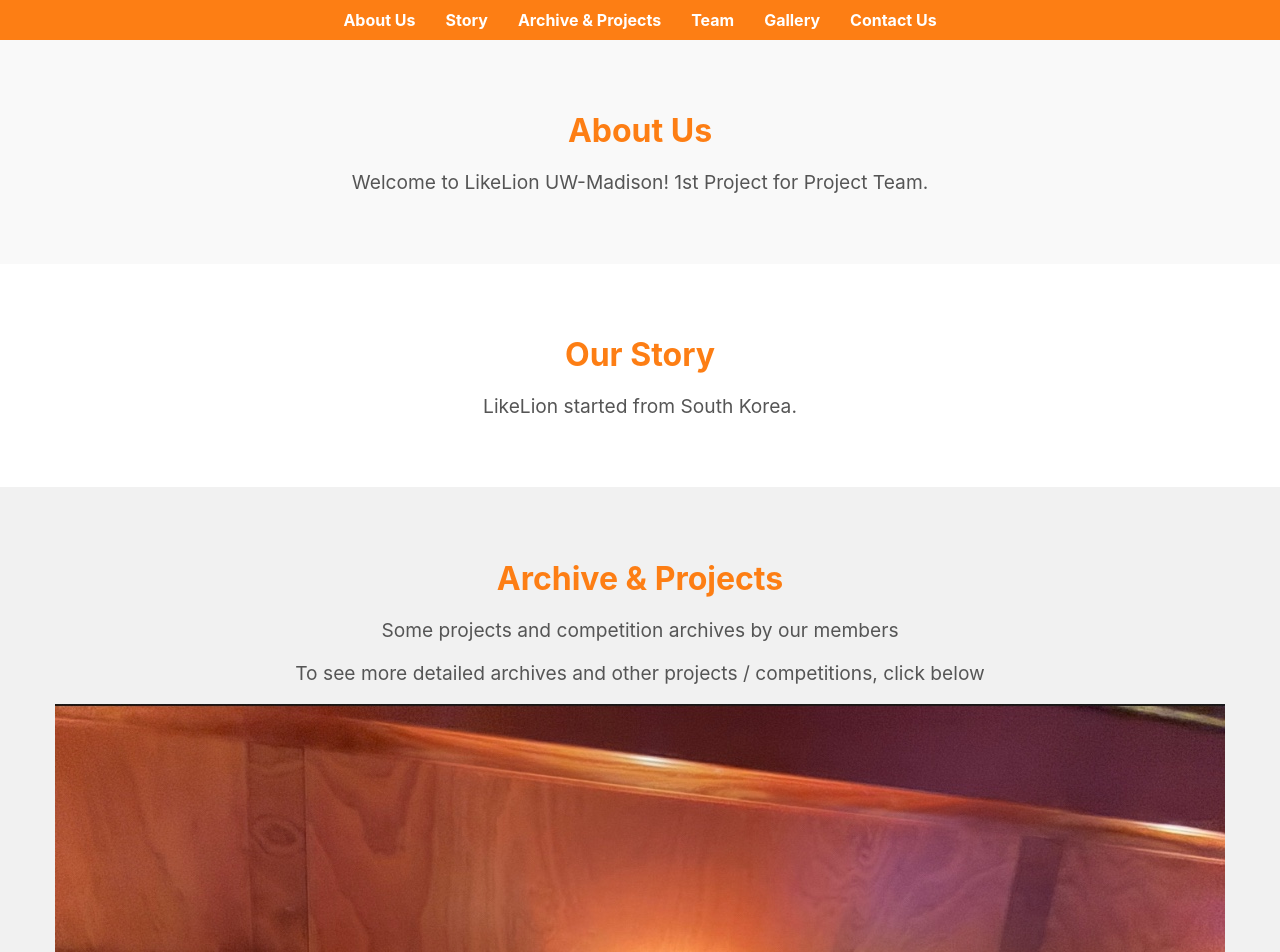
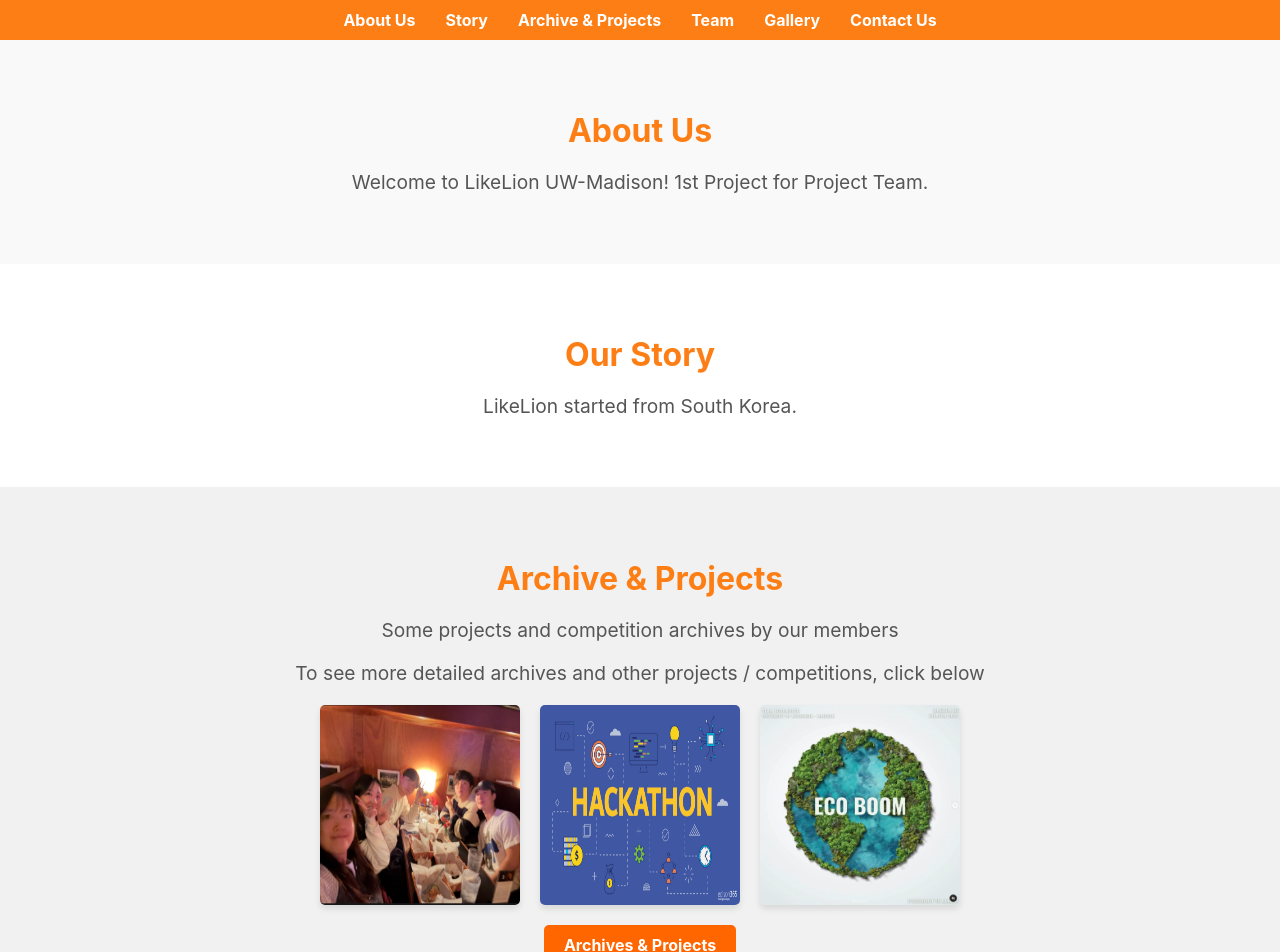
Before and after one commit to LikeLion-ProjectTeam/likelion.uw.github.io, a React (Create React App) app: page / in a window 1280 px wide. Shown: the top 952 px of the page. Built offline with nearby package versions, Linux system fonts and the light colour scheme.

Commit message:
sample image placement

```diff
--- a/src/Archive_n_Project/Archive_n_Project.css
+++ b/src/Archive_n_Project/Archive_n_Project.css
@@ -28,3 +28,22 @@
   .archivelink:hover {
     background-color: #e05500;
   }
+
+  .archive-images {
+    display: flex;
+    justify-content: center;
+    gap: 20px;
+    margin-top: 20px;
+  }
+
+  .archive-image {
+    width: 200px;
+    height: auto;
+    border-radius: 5px;
+    box-shadow: 0 4px 6px rgba(0, 0, 0, 0.1);
+    transition: transform 0.3s ease;
+  }
+
+  .archive-image:hover {
+    transform: scale(1.05);
+  }
```
